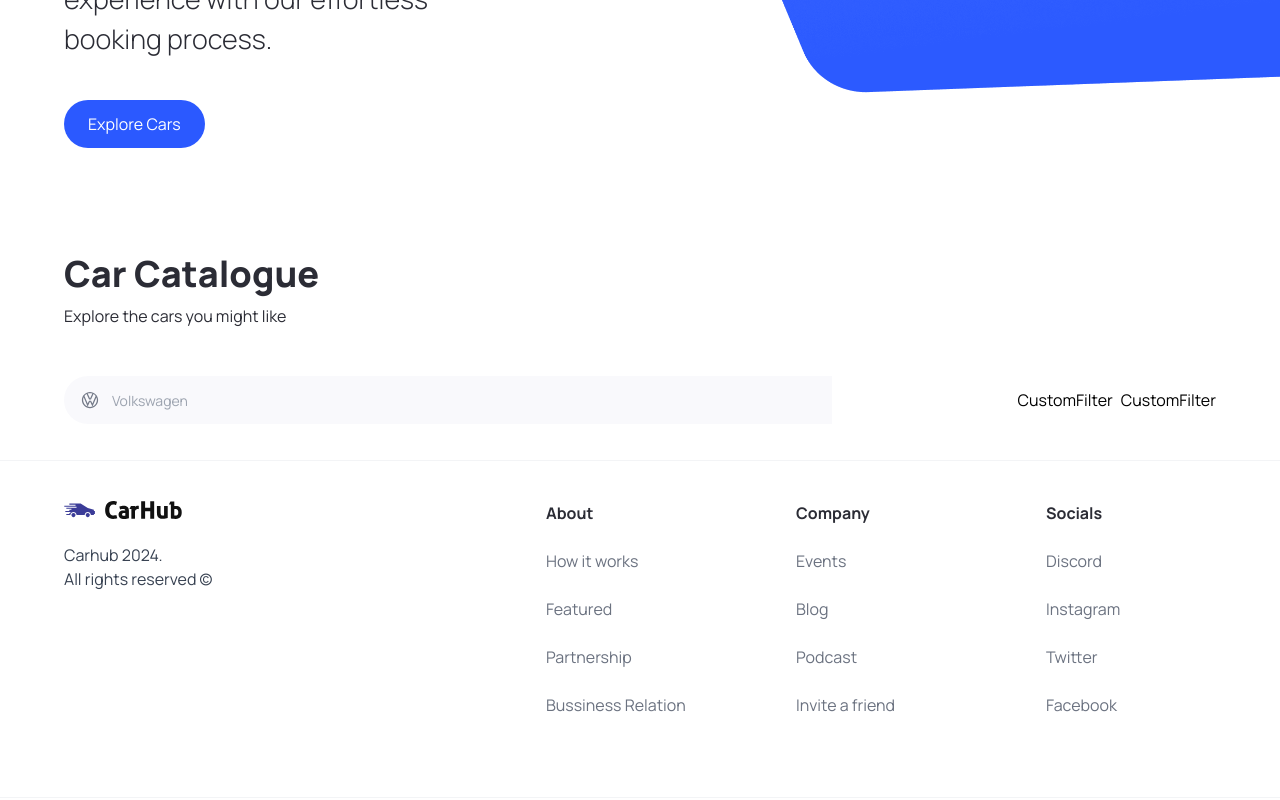
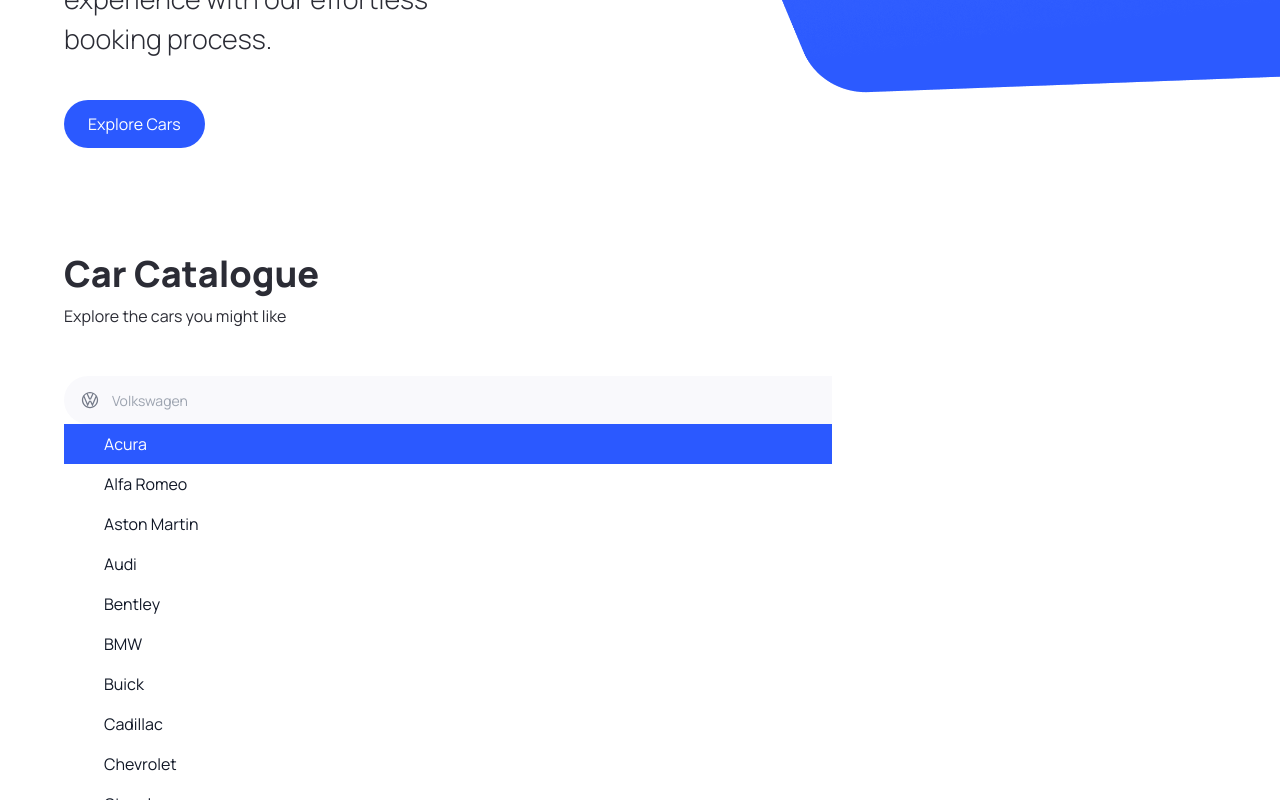
Before and after one commit to saulkurosaki/CAR-SHOWCASE-PROJECT, a Next.js app: page / in a window 1280 px wide. Both pictures are taken after a click on the button 82 px from the left and 1010 px from the top of the page. Shown: the part 610-1410 px from the top of the page. Built offline with nearby package versions, Linux system fonts and the light colour scheme.

Commit message:
feat(SearchManufacturer): implement the search input state to keep the data stored

```diff
--- a/components/SearchManufacturer.tsx
+++ b/components/SearchManufacturer.tsx
@@ -32,7 +32,7 @@
 
   return (
     <div className="search-manufacturer">
-      <Combobox>
+      <Combobox value={manufacturer} onChange={setManufacturer}>
         <div className="relative w-full">
           <ComboboxButton className="absolute top-[14px]">
             <Image
@@ -59,14 +59,37 @@
             afterLeave={() => setQuery("")}
           >
             <ComboboxOptions>
-              {filteredManufacturers.length === 0 && query !== "" && (
+              {filteredManufacturers.map((item) => (
                 <ComboboxOption
-                  value={query}
-                  className="search-manufacturer__option"
+                  key={item}
+                  value={item}
+                  className={({ active }) => `
+                      relative search-manufacturer__option
+                      ${active ? "bg-primary-blue text-white" : "text-gray-900"}
+                    `}
                 >
-                  Create "{query}"
+                  {({ selected, active }) => (
+                    <>
+                      <span
+                        className={`block truncate ${
+                          selected ? "font-medium" : "font-normal"
+                        }`}
+                      >
+                        {item}
+                      </span>
+
+                      {/* Show an active blue background color if the option is selected */}
+                      {selected ? (
+                        <span
+                          className={`absolute inset-y-0 left-0 flex items-center pl-3 ${
+                            active ? "text-white" : "text-primary-purple"
+                          }`}
+                        ></span>
+                      ) : null}
+                    </>
+                  )}
                 </ComboboxOption>
-              )}
+              ))}
             </ComboboxOptions>
           </Transition>
         </div>
```
